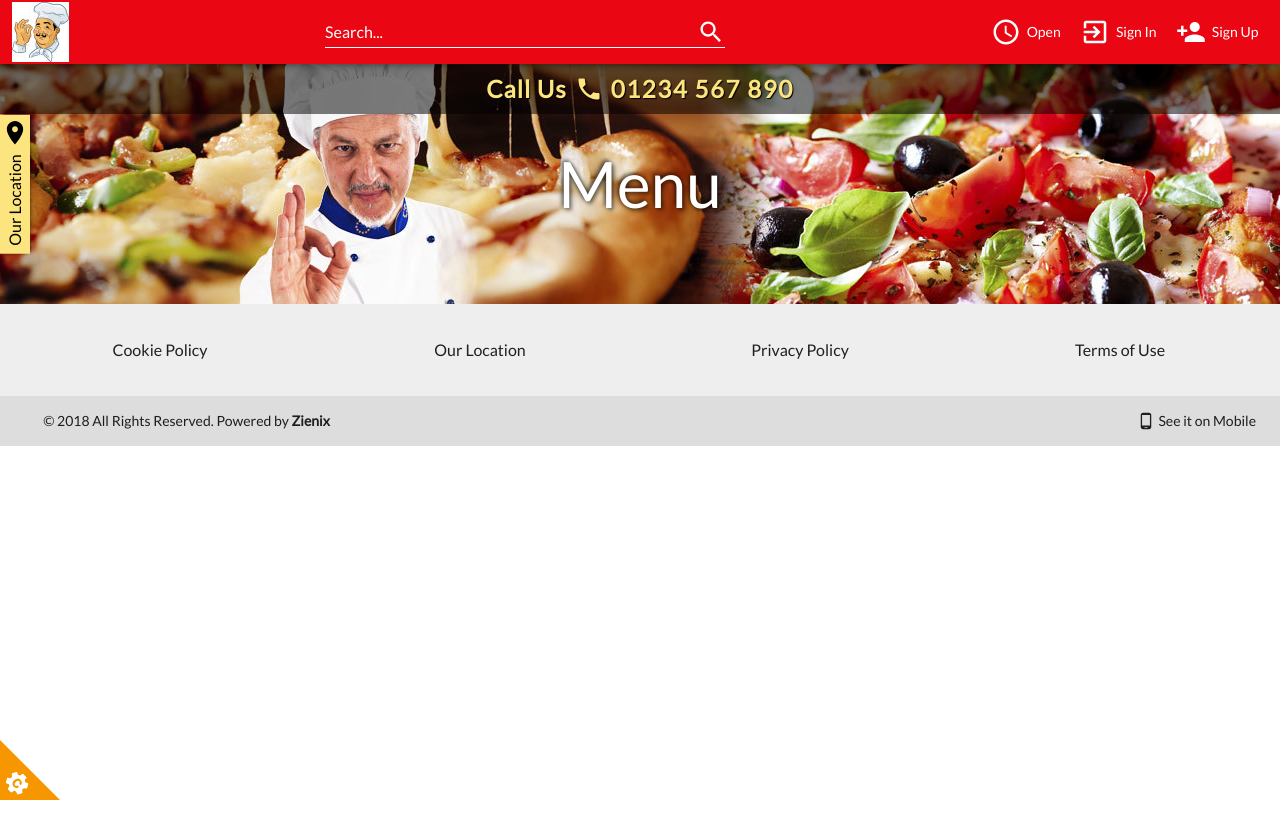
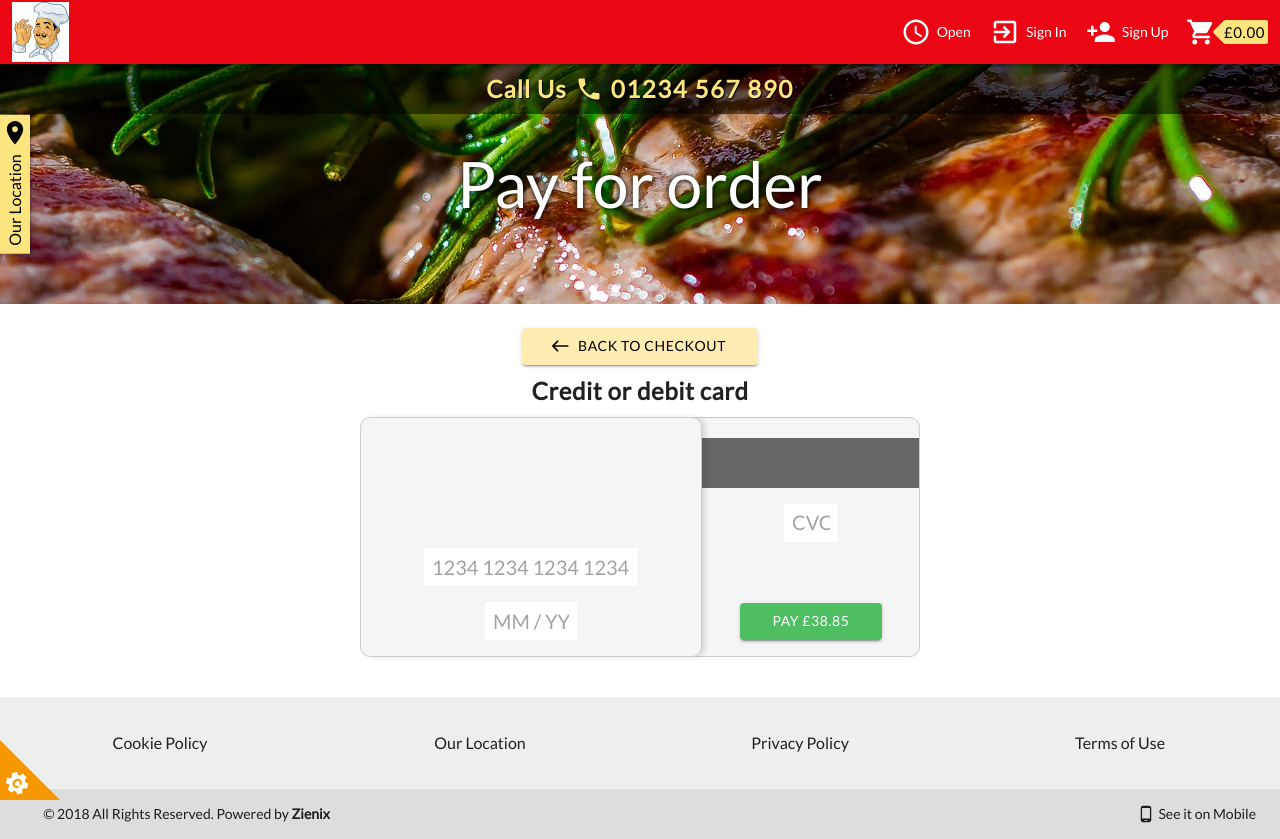
Before and after one commit to icedev214/eyas-food-ordering-site, a React (Create React App) app: page /payment in a window 1280 px wide. Before the commit the page ends 800 px from the top, so only its background shows below. Built offline with nearby package versions, Linux system fonts and the light colour scheme.

Commit message:
Implement basic payment page

```diff
--- a/src/App.js
+++ b/src/App.js
@@ -17,6 +17,7 @@ import TermsOfUse from "pages/TermsOfUse";
 import CheckoutIntro from "pages/CheckoutIntro";
 import CheckoutEdit from "pages/CheckoutEdit";
 import ReviewOrder from "pages/ReviewOrder";
+import Payment from "pages/Payment";
 
 import NavBar from "components/NavBar";
 import Banner from "components/Banner";
@@ -39,6 +40,9 @@ const eyasTheme = createTheme({
     golden: {
       main: "#fce57f",
       light: "#ffecb3",
+    },
+    lightgold: {
+      main: "#ffecb3",
     },
     forest: {
       main: "#4fbe62",
@@ -84,6 +88,7 @@ function App() {
               <Route path="/checkout-intro" element={<CheckoutIntro />} />
               <Route path="/checkout-edit" element={<CheckoutEdit />} />
               <Route path="/review-order" element={<ReviewOrder />} />
+              <Route path="payment" element={<Payment />} />
             </Routes>
           </Box>
           <Routes>
--- a/src/components/Banner.js
+++ b/src/components/Banner.js
@@ -13,6 +13,7 @@ const pageBannerDic = {
   "checkout-intro": "Please introduce yourself",
   "checkout-edit": "Checkout",
   "review-order": "Please review your order",
+  payment: "Pay for order",
 };
 
 const Banner = () => {
--- a/src/pages/Payment.js
+++ b/src/pages/Payment.js
@@ -1,3 +1,238 @@
-const Payment = () => {};
+import { Box, Typography, Button, TextField } from "@mui/material";
+
+import WestIcon from "@mui/icons-material/West";
+
+import { setPage } from "redux/slices/navigation";
+
+import { useDispatch } from "react-redux";
+import { useState, useEffect } from "react";
+
+const CardNumberInput = () => {
+  const [value, setValue] = useState("");
+
+  const format = (value) => {
+    const v = value
+      .replace(/\s+/g, "")
+      .replace(/[^0-9]/gi, "")
+      .substr(0, 16);
+    const parts = [];
+
+    for (let i = 0; i < v.length; i += 4) {
+      parts.push(v.substr(i, 4));
+    }
+
+    return parts.join(" ");
+  };
+
+  return (
+    <TextField
+      inputProps={{ pattern: "[0-9 ]*", maxLength: 19 }}
+      InputProps={{ disableUnderline: true }}
+      variant="standard"
+      value={format(value)}
+      placeholder="1234 1234 1234 1234"
+      onChange={(event) => {
+        setValue((value) =>
+          event.target.validity.valid ? event.target.value : value
+        );
+      }}
+      sx={{
+        backgroundColor: "white",
+        px: 1,
+        width: 214,
+        mb: 2,
+        input: {
+          color: "black",
+          fontSize: 20,
+          "&::placeholder": {
+            opacity: 0.36,
+          },
+        },
+      }}
+    />
+  );
+};
+
+const ExpiryDateInput = () => {
+  const [value, setValue] = useState("");
+
+  const format = (value) => {
+    return value
+      .replace(/^([1-9]\/|[2-9])$/g, "0$1/")
+      .replace(/^(0[1-9]|1[0-2])$/g, "$1/")
+      .replace(/^([0-1])([3-9])$/g, "0$1/$2")
+      .replace(/^(0?[1-9]|1[0-2])([0-9]{2})$/g, "$1/$2")
+      .replace(/^([0]+)\/|[0]+$/g, "0")
+      .replace(/[^\d\/]|^[\/]*$/g, "")
+      .replace(/\/\//g, "/")
+      .replace(/\//g, " / ");
+  };
+
+  return (
+    <TextField
+      inputProps={{ maxLength: 7 }}
+      InputProps={{ disableUnderline: true }}
+      variant="standard"
+      value={format(value)}
+      placeholder="MM / YY"
+      onChange={(event) => {
+        setValue(event.target.value);
+      }}
+      sx={{
+        backgroundColor: "white",
+        px: 1,
+        width: 92,
+        mb: 2,
+        input: {
+          color: "black",
+          fontSize: 20,
+          "&::placeholder": {
+            opacity: 0.36,
+          },
+        },
+      }}
+    />
+  );
+};
+
+const CDCInput = () => {
+  const [value, setValue] = useState("");
+
+  return (
+    <TextField
+      inputProps={{ pattern: "[0-9]*", maxLength: 3 }}
+      InputProps={{ disableUnderline: true }}
+      variant="standard"
+      value={value}
+      placeholder="CVC"
+      onChange={(event) => {
+        setValue((value) =>
+          event.target.validity.valid ? event.target.value : value
+        );
+      }}
+      sx={{
+        backgroundColor: "white",
+        px: 1,
+        width: 54,
+        mt: 2,
+        input: {
+          color: "black",
+          fontSize: 20,
+          "&::placeholder": {
+            opacity: 0.36,
+          },
+        },
+      }}
+    />
+  );
+};
+
+const Payment = () => {
+  const [cardNumber, setCardNumber] = useState("");
+
+  const dispatch = useDispatch();
+
+  useEffect(() => {
+    dispatch(setPage("payment"));
+  }, [dispatch]);
+
+  return (
+    <Box
+      sx={{
+        display: "flex",
+        alignItems: "center",
+        px: 10,
+        py: 3,
+        mb: 2,
+        flexDirection: "column",
+        width: "100%",
+      }}
+    >
+      <Button
+        variant="contained"
+        color="lightgold"
+        sx={{
+          color: "black",
+          px: 4,
+          letterSpacing: 0.6,
+        }}
+        startIcon={<WestIcon />}
+      >
+        BACK TO CHECKOUT
+      </Button>
+      <Typography
+        sx={{ fontSize: 24, fontWeight: 600, letterSpacing: 0.6, mt: 1 }}
+        gutterBottom
+      >
+        Credit or debit card
+      </Typography>
+      <Box sx={{ position: "relative", height: 240, width: 560 }}>
+        <Box
+          sx={{
+            height: 240,
+            width: 342,
+            borderRadius: "10px",
+            backgroundColor: "#f5f5f5",
+            border: "1px solid #cccccc",
+            position: "absolute",
+            left: 218,
+          }}
+        >
+          <Box
+            sx={{
+              backgroundColor: "#666666",
+              height: 50,
+              position: "absolute",
+              top: 20,
+              left: 0,
+              width: "100%",
+            }}
+          />
+          <Box sx={{ display: "flex", height: "100%" }}>
+            <Box sx={{ width: 124 }} />
+            <Box
+              sx={{
+                flexGrow: 1,
+                display: "flex",
+                alignItems: "center",
+                flexDirection: "column",
+              }}
+            >
+              <Box sx={{ height: 70 }} />
+              <CDCInput />
+              <Box sx={{ flexGrow: 1 }} />
+              <Button
+                variant="contained"
+                color="forest"
+                sx={{ color: "white", px: 4, letterSpacing: 0.6, mb: 2 }}
+              >
+                PAY £38.85
+              </Button>
+            </Box>
+          </Box>
+        </Box>
+        <Box
+          sx={{
+            height: 240,
+            width: 342,
+            borderRadius: "10px",
+            backgroundColor: "#f5f5f5",
+            border: "1px solid #cccccc",
+            position: "absolute",
+            left: 0,
+            boxShadow: "4px 0 4px rgba(0,0,0,0.1)",
+            display: "flex",
+            alignItems: "center",
+            flexDirection: "column",
+          }}
+        >
+          <Box sx={{ flexGrow: 1 }} />
+          <CardNumberInput />
+          <ExpiryDateInput />
+        </Box>
+      </Box>
+    </Box>
+  );
+};
 
 export default Payment;
--- a/src/pages/ReviewOrder.js
+++ b/src/pages/ReviewOrder.js
@@ -138,8 +138,8 @@ const ReviewOrder = () => {
       >
         <Button
           variant="contained"
+          color="lightgold"
           sx={{
-            backgroundColor: "golden.light",
             color: "black",
             px: 4,
             letterSpacing: 0.6,
```
Also changed, not shown: public/images/checkout-complete.jpg (added).
